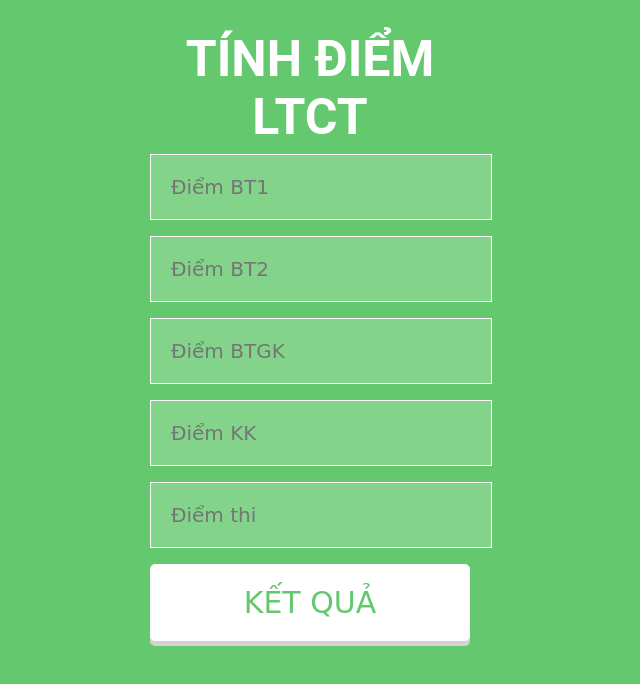
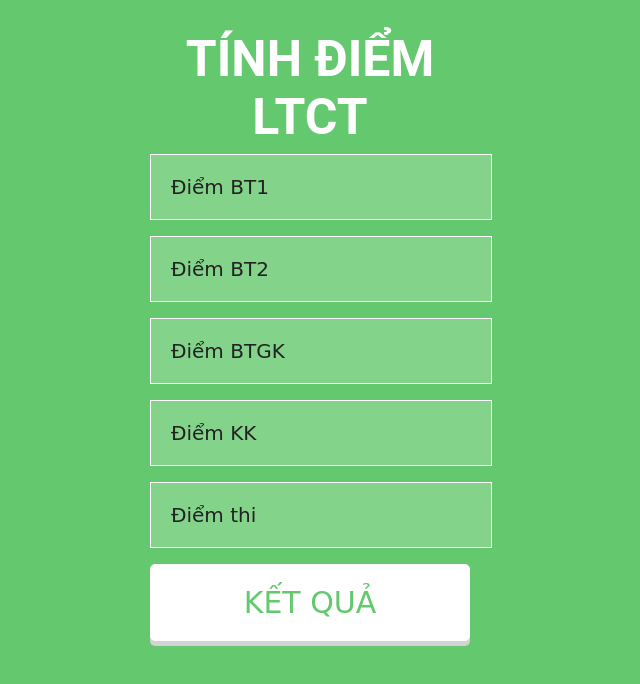
Before and after one commit to kietnoob7/kietandcrush.github.io, a plain HTML site: page tinhdiem/index.html in a window 1280 px wide. Shown: the whole page, without its empty margins (330-970 px from the left). Drawn offline with Linux system fonts and the light colour scheme; a web font is replaced by a local one.

Commit message:
Update style.css

```diff
--- a/tinhdiem/style.css
+++ b/tinhdiem/style.css
@@ -10,7 +10,7 @@ div {
 	width: 25%;
 }
 
-before::placeholder{
+::placeholder{
 	color: #222;
 }
 
```
